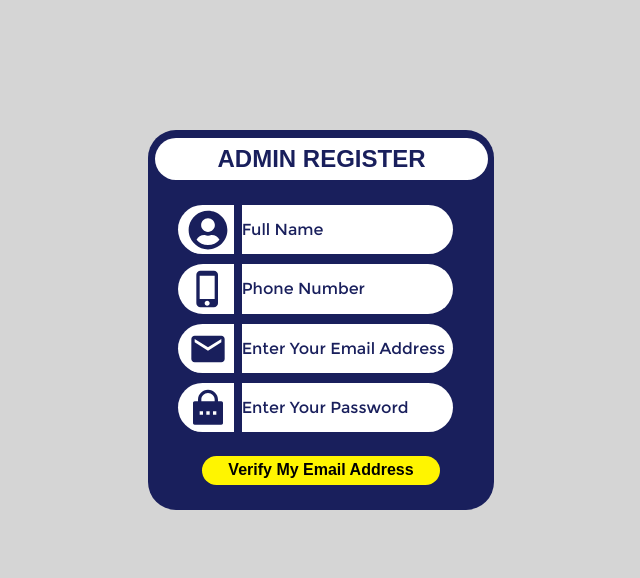
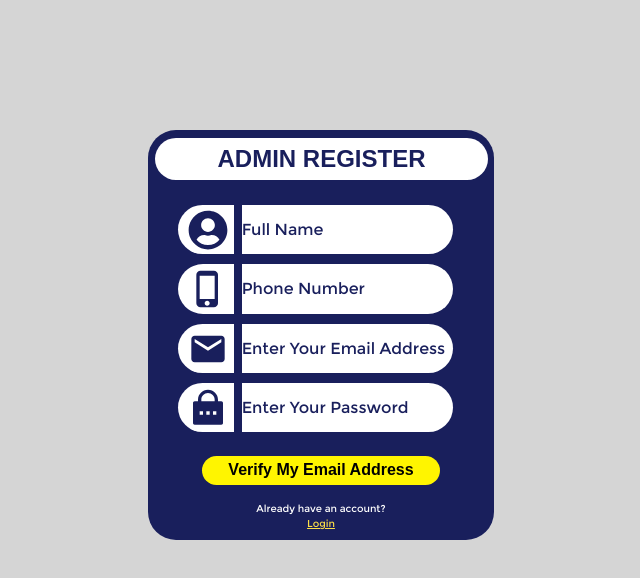
Before and after one commit to IsharaWanninayaka/LMSproject, a React (Create React App) app: page /adminregister in a window 1280 px wide. Shown: the top 578 px of the page, without its empty margins (319-959 px from the left). Built offline with nearby package versions, Linux system fonts and the light colour scheme.

Commit message:
adminpanal

```diff
--- a/src/components/admin/admin-login/AdminLogin.jsx
+++ b/src/components/admin/admin-login/AdminLogin.jsx
@@ -40,6 +40,10 @@ function AdminLogin() {
             </div>
           </div>
 
+          <div>
+            <p className='text-white text-[10px]  text-center mt-4'>Don't have an account yet? <Link to="/adminregister" ><p className='text-yellow-300 underline underline-offset-1'>Register</p></Link></p>
+          </div>
+
           <Link to='/admindashboard'>
           <div className="m-auto w-[128px] h-[45.18px] ">
               <button  type="submit" name="submit" className=" w-[128px] h-[45.18px] bg-[rgb(25,31,92)] mt-20 rounded-full flex ">
--- a/src/components/admin/admin-login/AdminRegister.jsx
+++ b/src/components/admin/admin-login/AdminRegister.jsx
@@ -5,14 +5,14 @@ import { FaUserCircle } from "react-icons/fa";
 import { MdPhoneIphone } from "react-icons/md";
 import "../../../css/style.scss";
 //import loginlogo from '../../images/login.png';
-//import { Link } from 'react-router-dom';
+import { Link } from 'react-router-dom';
 
 function AdminRegister() {
   return (
     <div>
 
     <form action=''>
-      <div className='flex flex-col w-[346px] h-[380px] m-auto bg-[rgb(25,31,92)] mt-[130px] rounded-[28px]'>
+      <div className='flex flex-col w-[346px] h-[410px] m-auto bg-[rgb(25,31,92)] mt-[130px] rounded-[28px]'>
 
         <div className=' w-[333px] h-[42px] bg-white rounded-[51px] flex flex-row mt-2 ml-[7px] '>
           <p className=' font-montserat text-[24px] m-auto font-bold text-[rgb(25,31,92)]'>ADMIN REGISTER</p>
@@ -64,6 +64,9 @@ function AdminRegister() {
             </div>
         </div>
 
+        <div>
+            <p className='text-white text-[10px]  text-center mt-4'>Already have an account? <Link to="/adminlogin" ><p className='text-yellow-300 underline underline-offset-1'>Login</p></Link></p>
+        </div>
 
       </div>
     </form>
--- a/src/css/home.css
+++ b/src/css/home.css
@@ -1,7 +1,4 @@
-*{
-    margin: 0;
-    padding: 0;
-}
+
 .wrapper{
     width: 100%;
     margin: auto;
```
Also changed, not shown: src/components/admin/admin-login/LoginValidation.js (added).
